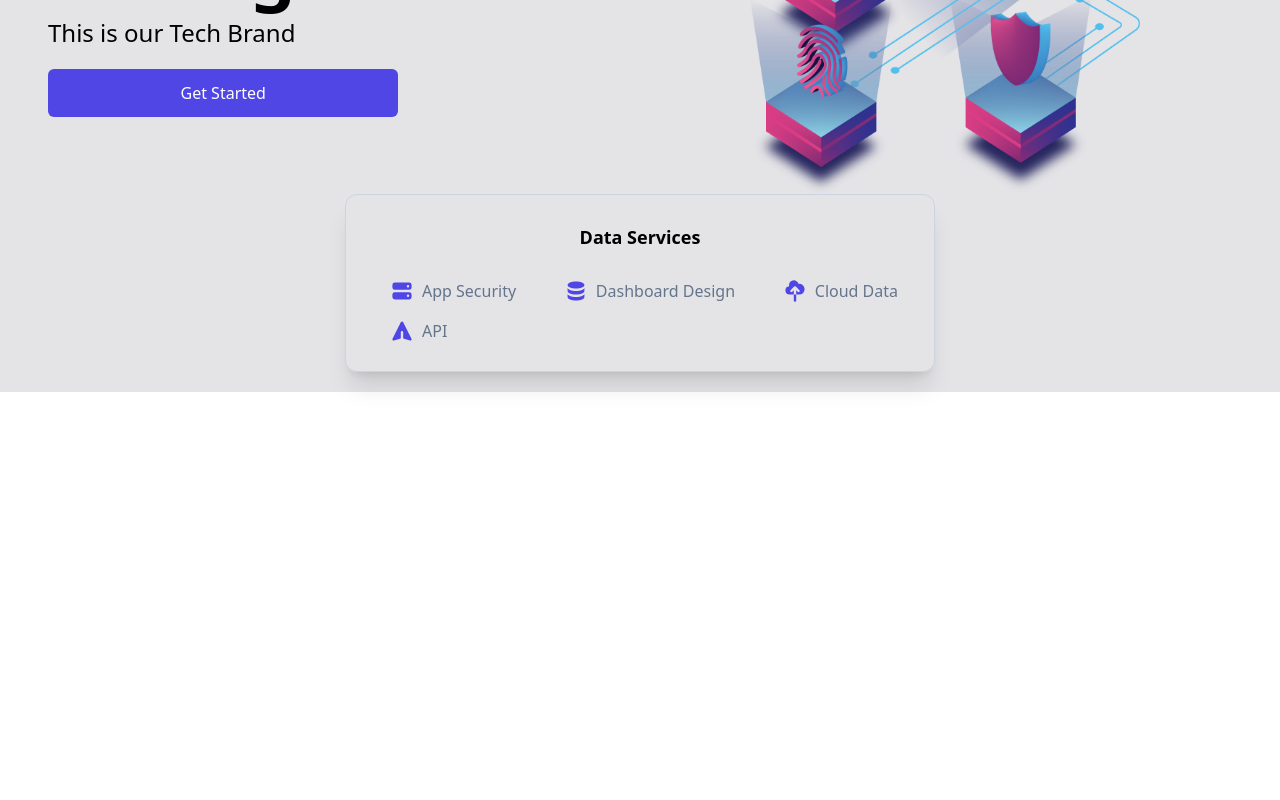
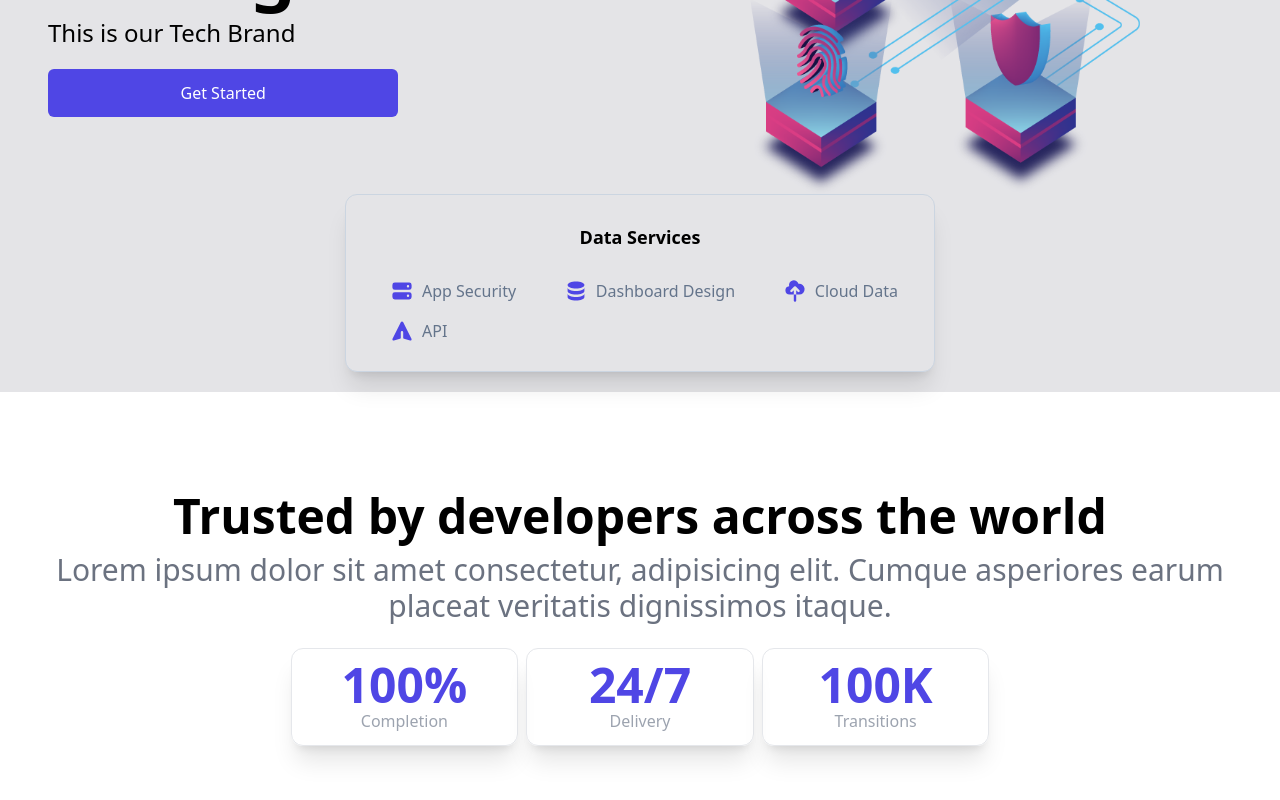
Before and after one commit to ARIF683/TailwindCloudWebsite, a React (Create React App) app in the folder cloud/: page / in a window 1280 px wide. Shown: the part 320-1120 px from the top of the page. Before the commit the page ends 800 px from the top, so only its background shows below. Built offline with nearby package versions, Linux system fonts and the light colour scheme.

Commit message:
About Section Done.

```diff
--- a/cloud/src/App.js
+++ b/cloud/src/App.js
@@ -1,12 +1,14 @@
 
 import Navbar from './Component/Navbar';
 import Hero from "./Component/Hero";
+import About from './Component/About';
 
 function App() {
   return (
     <>
     <Navbar />
     <Hero />
+    <About />
     </>
   );
 }
--- /dev/null
+++ b/cloud/src/Component/About.js
@@ -0,0 +1,33 @@
+import React from "react";
+
+const About = () => {
+  return (
+    <>
+      <div className = "py-[100px] flex items-center justify-center flex-col  px-5  mx-auto w-full ">
+        <div className = "text-center ">
+          <h1 className = "text-5xl font-bold ">Trusted by developers across the world</h1>
+          <p className = "text-3xl py-3 text-gray-500">
+            Lorem ipsum dolor sit amet consectetur, adipisicing elit. Cumque
+            asperiores earum placeat veritatis dignissimos itaque.
+          </p>
+        </div>
+        <div className = "grid md:grid-cols-3 text-center gap-2   py-3 ">
+          <div className = "shadow-xl rounded-xl py-3 px-[50px] border ">
+            <h1 className = "text-5xl text-indigo-600 font-bold ">100%</h1>
+            <p className = "text-gray-400 ">Completion</p>
+          </div>
+          <div className = "shadow-xl rounded-xl py-3 px-[50px] border ">
+            <h1 className = "text-5xl text-indigo-600 font-bold ">24/7</h1>
+            <p className = "text-gray-400 ">Delivery</p>
+          </div>
+          <div className = "rounded-xl shadow-xl py-3 px-[50px] border  ">
+            <h1 className = "text-5xl text-indigo-600 font-bold ">100K</h1>
+            <p className = "text-gray-400 ">Transitions</p>
+          </div>
+        </div>
+      </div>
+    </>
+  );
+};
+
+export default About;
```
